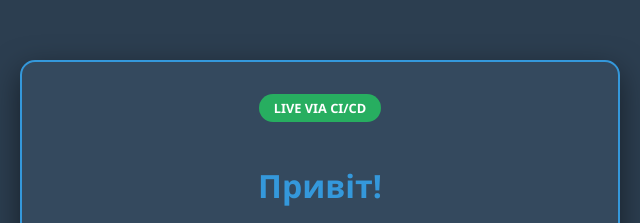
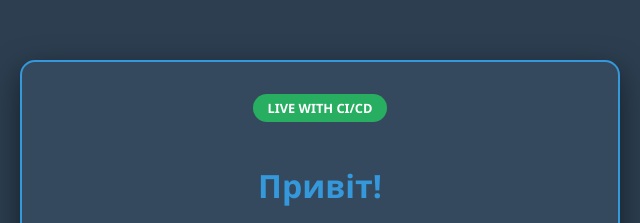
Before and after one commit to fromz67/github_actions, a plain HTML site: page index.html in a window 1280 px wide. Shown: the part 215-438 px from the top of the page, 320-960 px from the left. Drawn offline with Linux system fonts and the light colour scheme.

Commit message:
Update index.html lab6

```diff
--- a/index.html
+++ b/index.html
@@ -52,7 +52,7 @@
 <body>
 
     <div class="container">
-        <div class="status">Live via CI/CD</div>
+        <div class="status">Live WITH CI/CD</div>
         <h1>Привіт!</h1>
         <p>Це повідомлення прилетіло з <strong>GitHub</strong> через <strong>Docker Hub</strong>.</p>
     </div>
```
